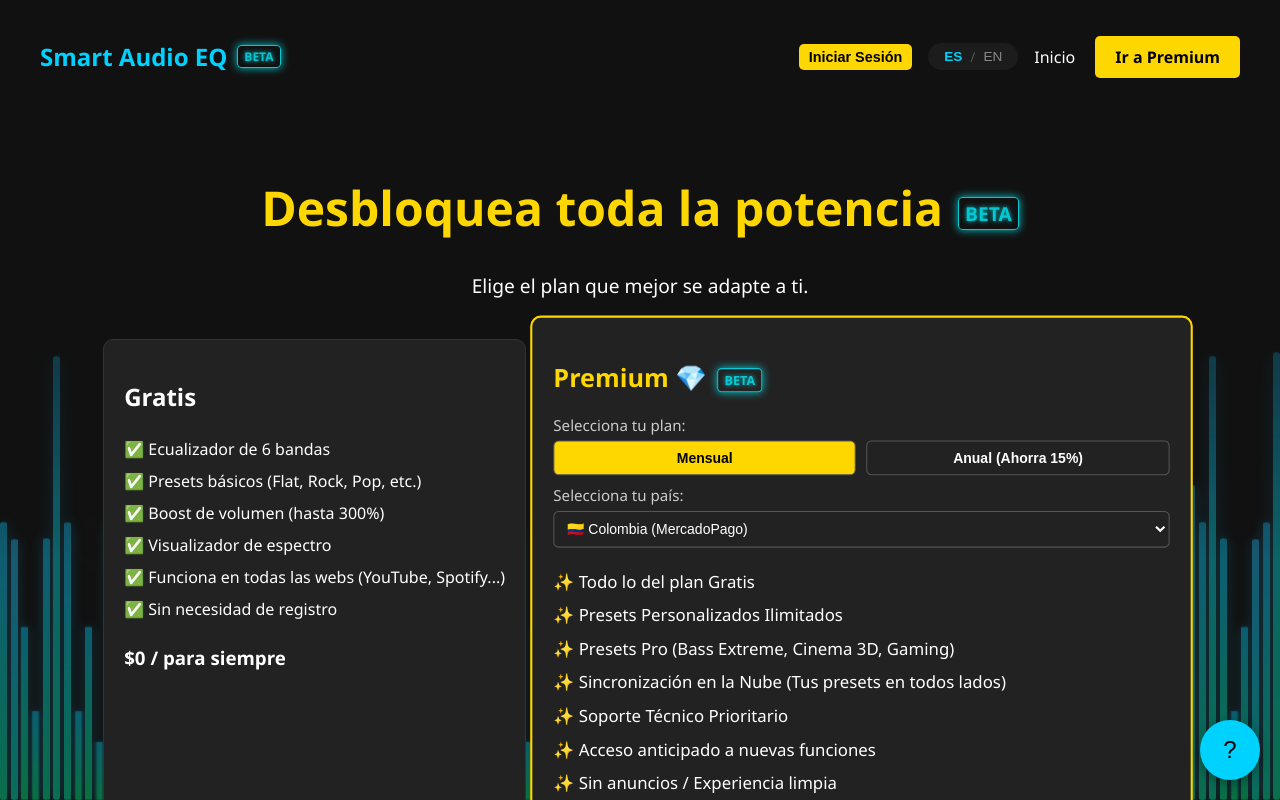
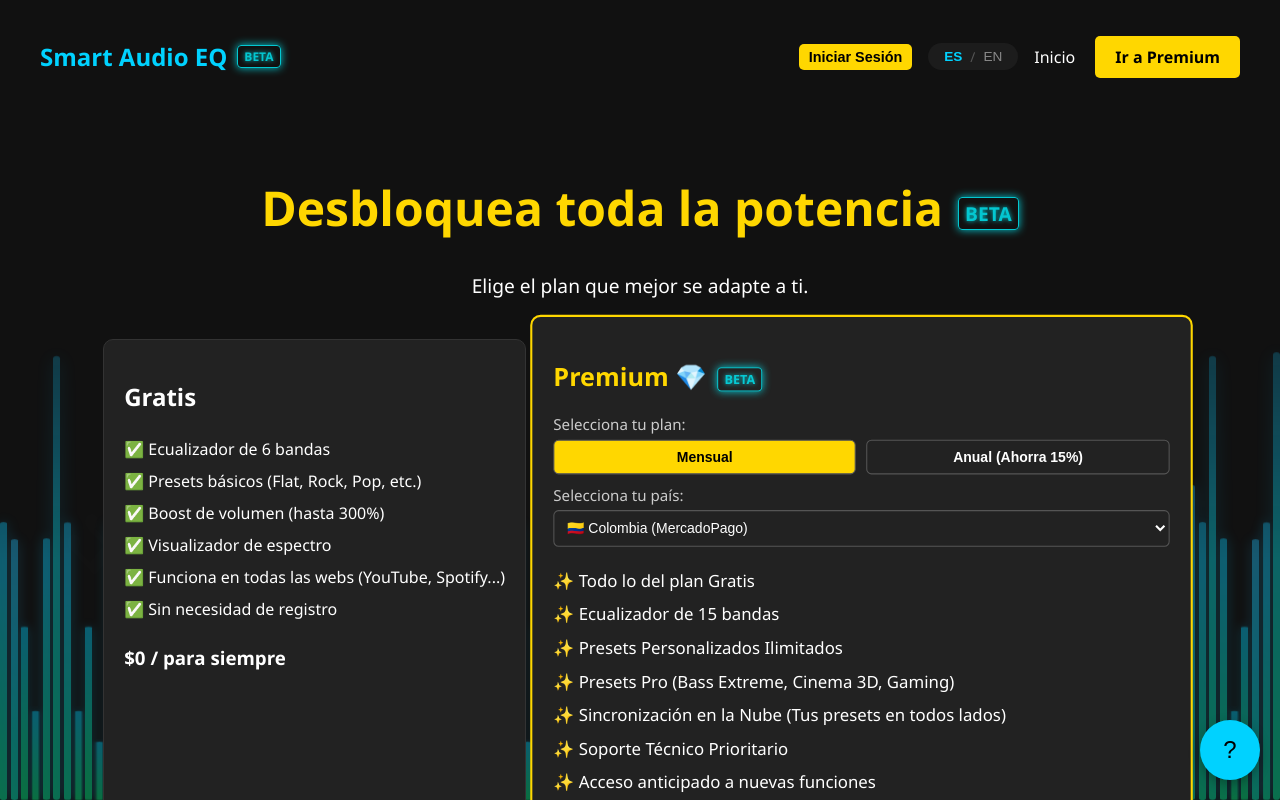
Before and after one commit to nriverqc/Smart-Audio-EQ, a React (Vite) app in the folder web/: page /premium in a window 1280 px wide. Shown: the top 800 px of the page. Built offline with nearby package versions, Linux system fonts and the light colour scheme; no server answers; the HTML template or start-up script is replaced by a standard one; what @mercadopago/sdk-react would draw is missing.

Commit message:
Web: Premium añade beneficio Ecualizador de 15 bandas

```diff
--- a/web/src/pages/Premium.jsx
+++ b/web/src/pages/Premium.jsx
@@ -170,6 +170,7 @@ export default function Premium({ lang }) {
       ],
       premiumItems: [
         '✨ Todo lo del plan Gratis',
+        '✨ Ecualizador de 15 bandas',
         '✨ Presets Personalizados Ilimitados',
         '✨ Presets Pro (Bass Extreme, Cinema 3D, Gaming)',
         '✨ Sincronización en la Nube (Tus presets en todos lados)',
@@ -214,6 +215,7 @@ export default function Premium({ lang }) {
       ],
       premiumItems: [
         '✨ Everything in Free plan',
+        '✨ 15-Band Equalizer',
         '✨ Unlimited Custom Presets',
         '✨ Pro Presets (Bass Extreme, Cinema 3D, Gaming)',
         '✨ Cloud Sync (Your presets everywhere)',
```
